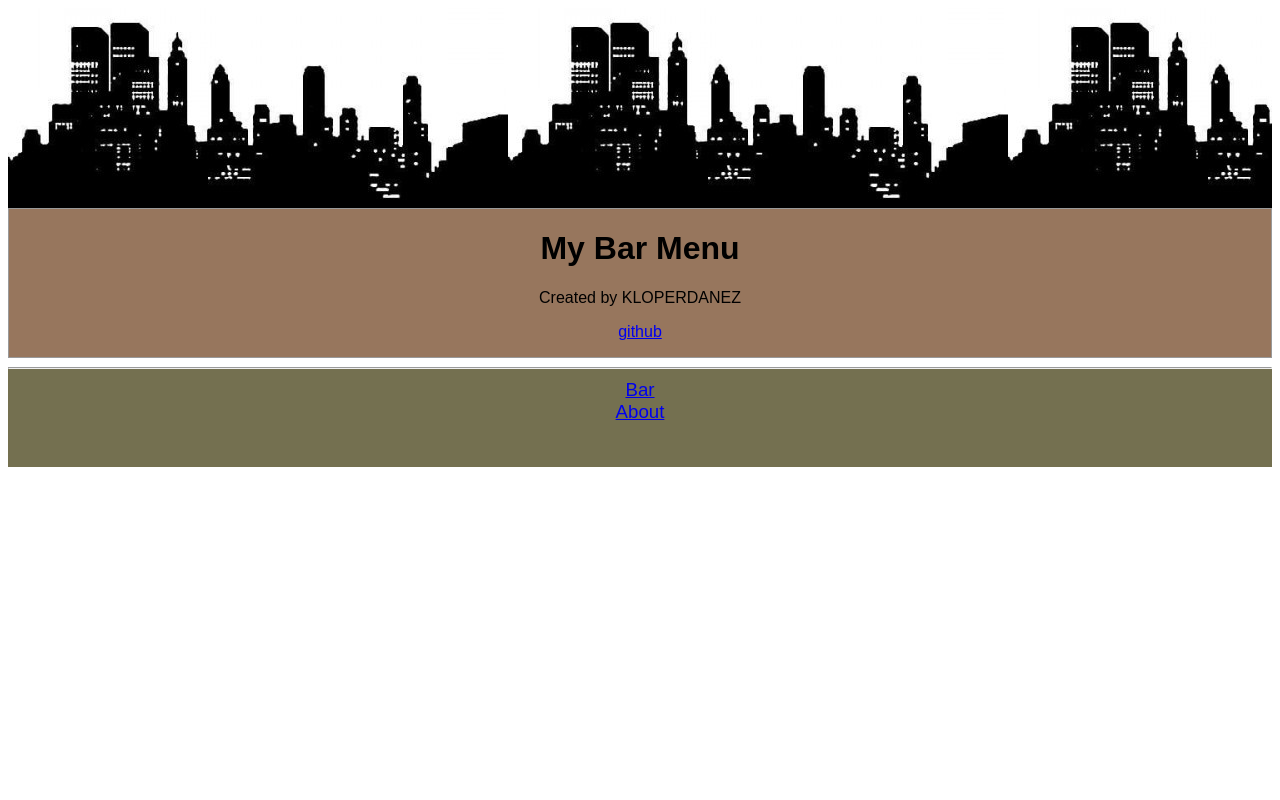
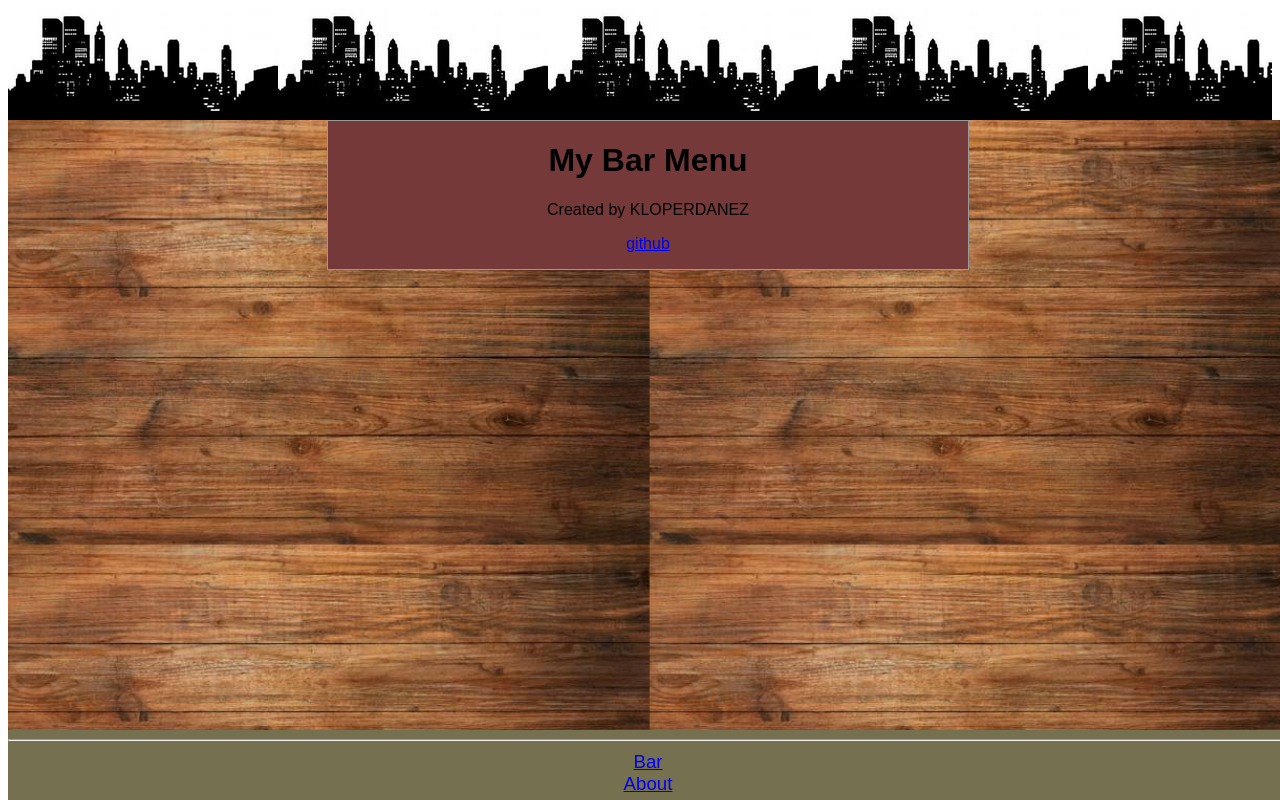
Before and after one commit to KLOPERDANEZ/home_bar_menu, a Flask app: page /about in a window 1280 px wide. Run offline with Flask 2, Linux system fonts and the light colour scheme.

Commit message:
db and style

```diff
--- a/main.py
+++ b/main.py
@@ -1,28 +1,58 @@
-from flask import Flask, render_template
+from flask import Flask, render_template, send_file, stream_with_context, make_response
 
-app = Flask(__name__)
+from src.db import DBConnector
 
 
-@app.route("/")
-def home():
-    items = [
-        {
-            "name": "Негрони",
-            "strong": "Крепкий",
-            "description": "Красненький",
-            "image_file": "negroni.jpg",
-            "general_ingredients": ["Джин", "Красный вермут", "Кампари"],
-            "additional_ingredients": ["Цедра апельсина"],
-            "comment": "Цедра апельсина используется для украшения и для добавления аромата в напиток",
-        }
-    ]
-    return render_template("content.html", items=items)
+class Handler:
+
+    def __init__(self, config: dict, db_connector: DBConnector, app: Flask):
+        self.config = config
+        self.db_connector = db_connector
+        self.app = app
+        self.registration_endpoints()
+
+    def registration_endpoints(self):
+
+        @self.app.route("/")
+        def home():
+            items = self.get_content()
+            if items is not None:
+                return render_template("content.html", items=items)
+            return render_template("content.html")
+
+        @self.app.route("/about")
+        def about():
+            return render_template("about.html")
+
+        @self.app.route("/img/<int:pid>")
+        def get_image(pid: int):
+            image_binary = self.db_connector.get_image(pid)
+            response = make_response(image_binary)
+            response.headers.set("Content-Type", "image/jpeg")
+            return response
+
+    def get_content(self):
+        content = self.db_connector.get_content()
+        if content.count():
+            return list(content)
+        return None
+
+    def run(self):
+        self.app.run(host=self.config["host"], port=self.config["port"], debug=self.config["debug_mode"])
 
 
-@app.route("/about")
-def about():
-    return render_template("about.html")
+def load_config():
+    return {
+        "host": "0.0.0.0",
+        "port": 5000,
+        "debug_mode": True,
+        "mongodb_connection_string": "mongodb://127.0.0.1:27017"
+    }
 
 
-if __name__ == '__main__':
-    app.run()
+if __name__ == "__main__":
+    config = load_config()
+    db_connector = DBConnector(config)
+    app = Flask(__name__)
+    handler = Handler(config, db_connector, app)
+    handler.run()
--- a/requirements.txt
+++ b/requirements.txt
@@ -1 +1,2 @@
 flask
+pymongo
--- a/static/styles/custom.css
+++ b/static/styles/custom.css
@@ -3,19 +3,45 @@ body {
 }
 
 #content {
-  background-color: #97765d;
+  background-color: #763939;
+  width: 50%;
+  margin-left: auto;
+  margin-right: auto;
   border: 1px solid #999;
   font-size: 12pt;
 }
 
 #header {
-  height: 200px;
+  height: 120px;
   background-image: url("../images/city.jpeg");
+  top: 0;
 }
 
 #footer {
   background-color: #747050;
-  height: 100px;
+  height: 70px;
+  width: 100%;
   text-align: center;
   font-size: 14pt;
+  bottom: 0;
+  position: fixed;
 }
+
+#menu {
+  display: inline-block;
+  position:fixed;
+  top: 120px;
+  left: 15px;
+}
+
+#background {
+  position:fixed;
+  width: 100%;
+  top: 120px;
+  bottom: 70px;
+  overflow-x:hidden;
+  overflow-y:scroll;
+  background-image: url("../images/back.png");
+  background-size: 100% ;
+  background-repeat: repeat-y;
+}
--- a/templates/base.html
+++ b/templates/base.html
@@ -4,11 +4,13 @@
       <link rel= "stylesheet" type= "text/css" href= "{{ url_for('static',filename='styles/custom.css') }}">
     </head>
     <body>
-        <div id="header">
-        </div>
-        <div style="text-align: center;" id="content">
-            {% block content %}{% endblock %}
-
+        <div id="header"></div>
+        <div id="background">
+            {% block menu %}
+            {% endblock %}
+            <div style="text-align: center;" id="content">
+                {% block content %}{% endblock %}
+            </div>
         </div>
         <div id="footer">
             <hr>
```
Also changed, not shown: src/db.py (added, +30 -0 lines), templates/content.html (+14 -2 lines), tools/add_cocktail.py (added, +35 -0 lines), static/images/back.png (added), static/images/city.jpeg, static/images/negroni.jpg (deleted).
